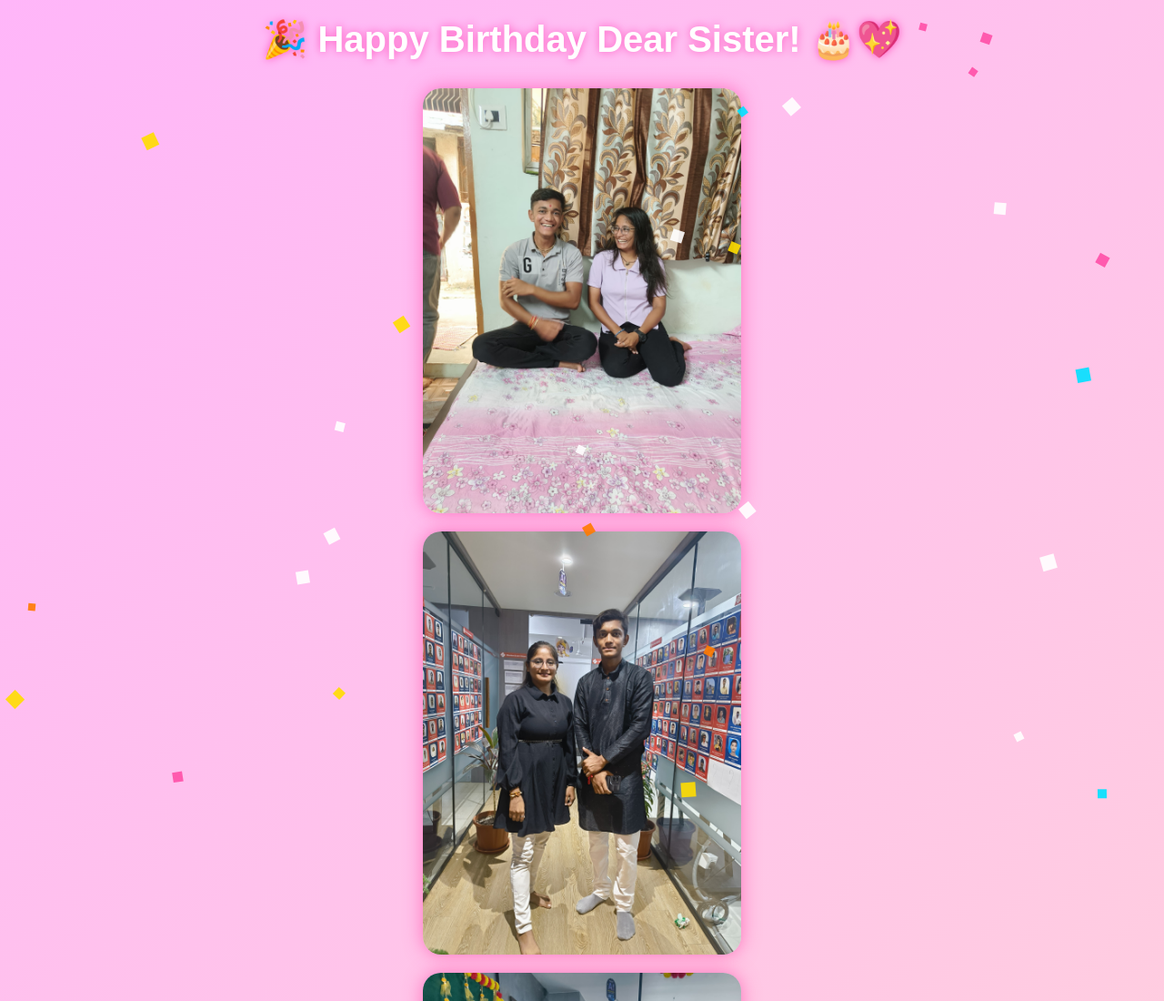
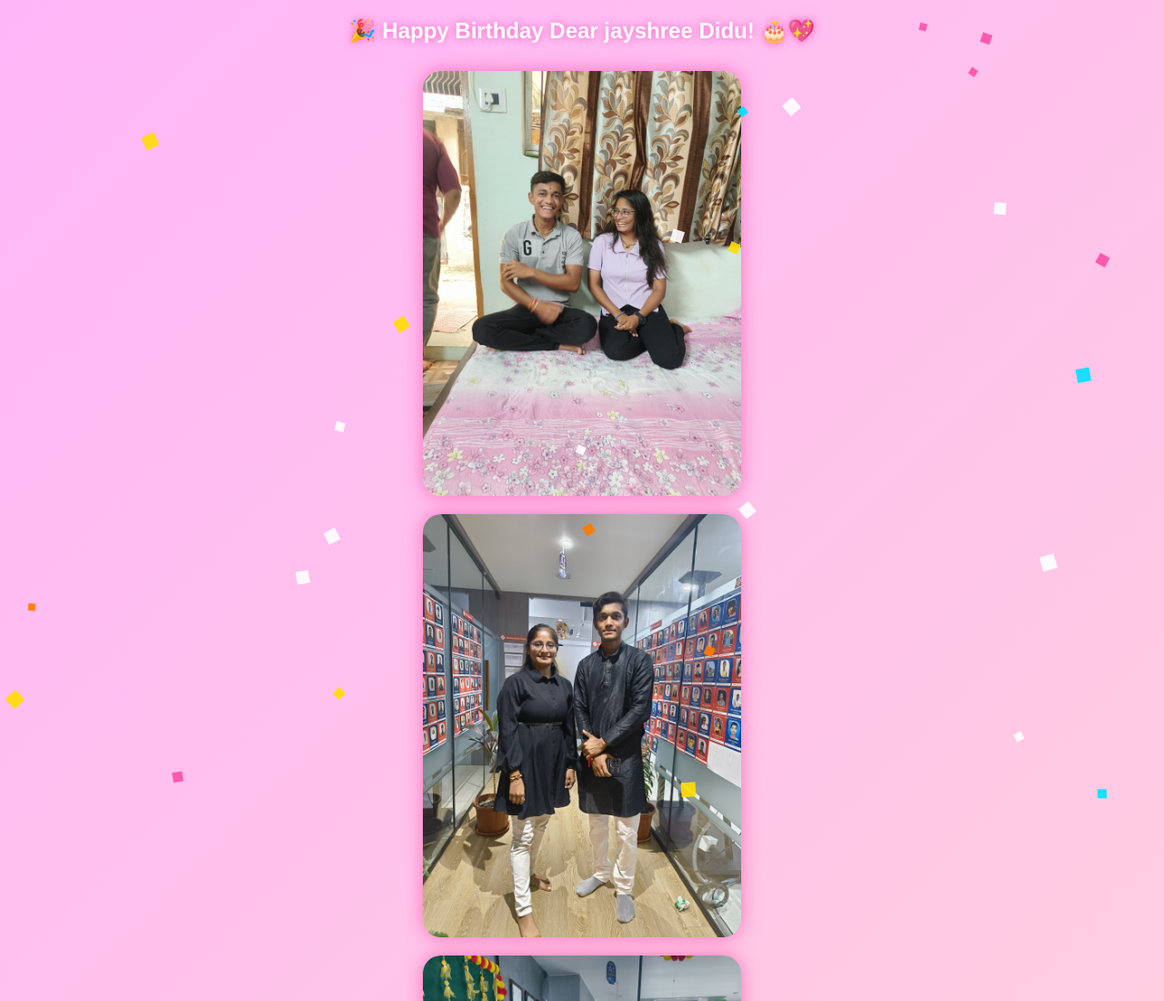
Before and after one commit to DevMandani/celebration, a plain HTML site: page third.html in a window 1280 px wide. Shown: the top 1100 px of the page at 91% size. Drawn offline with Linux system fonts and the light colour scheme.

Commit message:
Add files via upload

```diff
--- a/third.html
+++ b/third.html
@@ -16,7 +16,7 @@
         }
 
         h1 {
-            font-size: 2.5rem;
+            font-size: 1.5rem;
             color: #fff;
             text-shadow: 0px 0px 10px #ff5ac1;
             margin-top: 20px;
@@ -101,7 +101,7 @@
     <div class="curtain left-curtain"></div>
     <div class="curtain right-curtain"></div>
 
-    <h1>🎉 Happy Birthday Dear Sister! 🎂💖</h1>
+    <h1>🎉 Happy Birthday Dear jayshree Didu! 🎂💖</h1>
 
     <div class="images">
         <img src="images/image3.jpg" alt="Photo 1">
@@ -130,7 +130,7 @@
 
     <!-- Background Music -->
     <audio id="bgMusic" preload="auto">
-        <source src="music/happy-birthday-254480.mp3" type="audio/mpeg">
+        <source src="music/new.mp3" type="audio/mpeg">
     </audio>
 
     <script>
```
Also changed, not shown: index.html (+1 -1 lines), second.html (+1 -1 lines), 1 other file.
